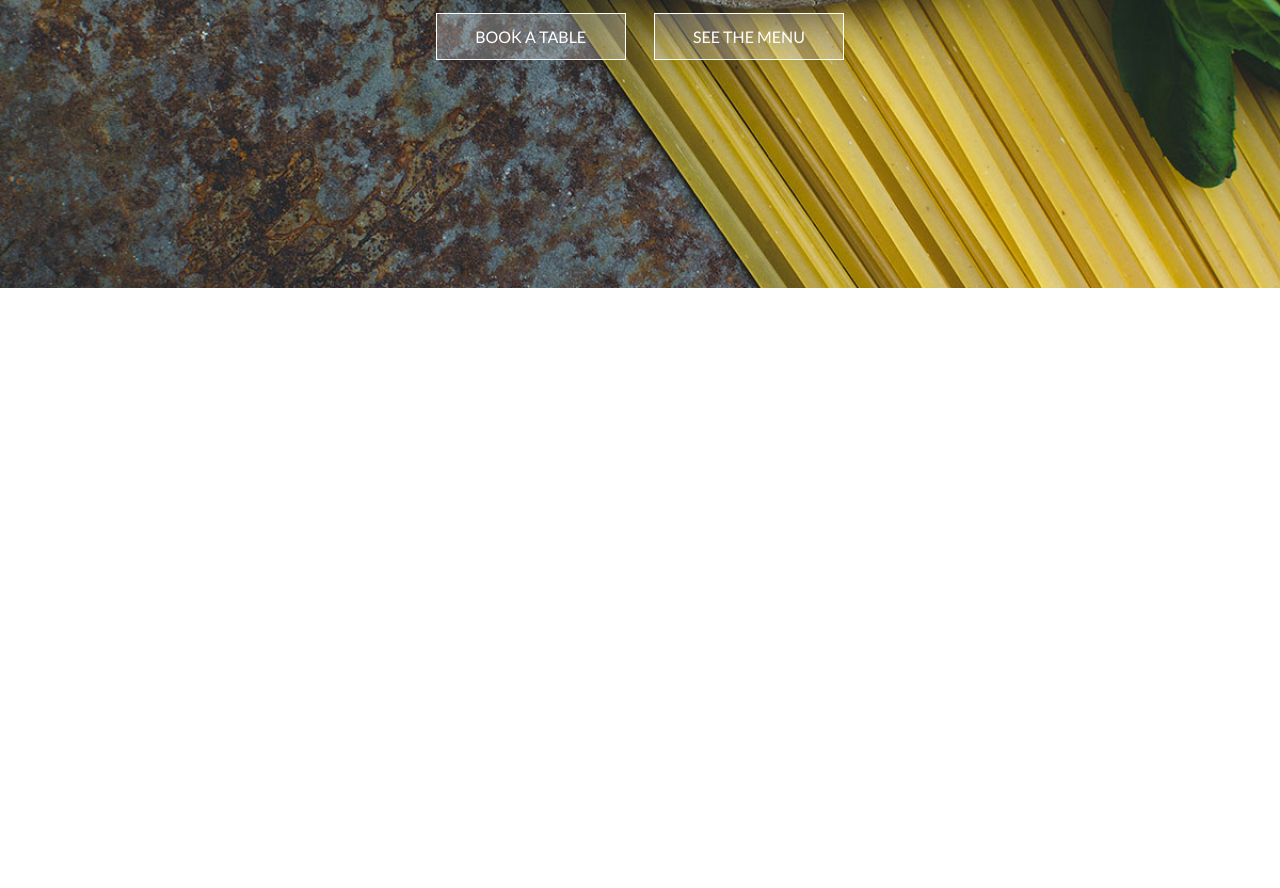
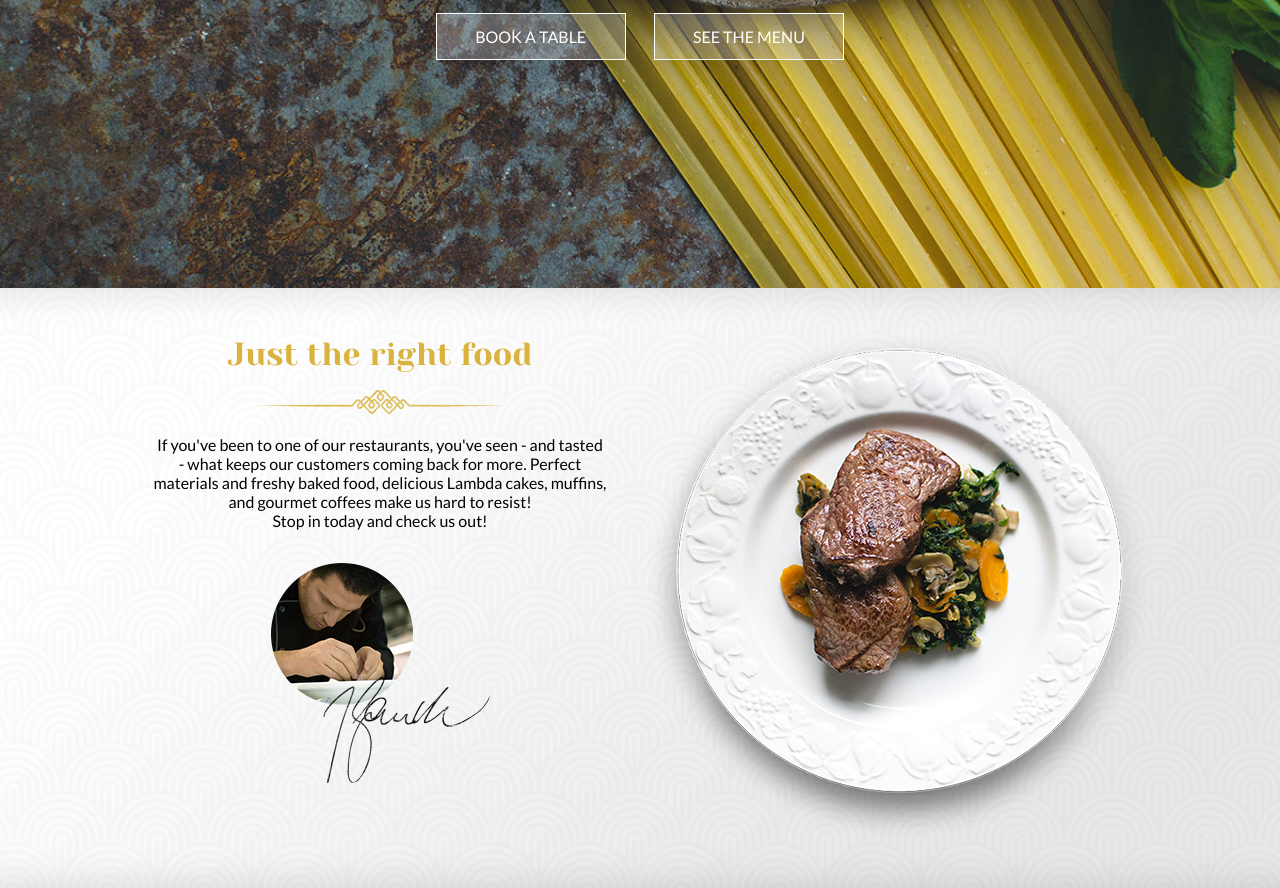
Before and after one commit to bojan30/restaurant, a plain HTML site: page index.html in a window 1280 px wide. Shown: the part 512-1400 px from the top of the page. Before the commit the page ends 800 px from the top, so only its background shows below. Drawn offline with Linux system fonts and the light colour scheme; a web font is replaced by a local one.

Commit message:
about section

```diff
--- a/css/style.css
+++ b/css/style.css
@@ -59,7 +59,8 @@ html{
 }
 .subtitle{
   font-size: 2rem;
-  font-family: 'Yaseva One', cursive;
+  font-family: 'Yeseva One', cursive;
+  font-weight: 200;
 }
 .desc{
   font-size: 1rem;
@@ -122,7 +123,7 @@ nav
   align-items: center;
 }
 .logo a{
-  color: #fff;
+  color: rgba(255,255,255,0.9);
   font-family: 'Yeseva One', cursive;
   text-transform: uppercase;
   font-size: 1.5rem;
@@ -131,7 +132,7 @@ nav
   color: #fff;
   font-size: 1.2rem;
   font-family: 'Gentium Book Basic', serif;
-  padding: 1.3rem 1rem;
+  padding: 1.2rem 1rem;
 }
 .menu a.active{
   border-top: 2px solid #fff;
@@ -157,3 +158,34 @@ hero
 .action a:first-child{
   margin-right: 1.5rem;
 }
+
+/*
+===
+ABOUT
+===
+*/
+
+.about{
+  background-image: url('../images/about-background.jpg');
+}
+.about .container{
+  display: flex;
+}
+.about-text{
+  flex: 1;
+  padding-right: 1rem;
+}
+.about .subtitle{
+  color: #dab33e;
+}
+.about .desc{
+  width: 90%;
+margin: auto;
+}
+.about-image{
+  flex: 1;
+  background-image: url('../images/dish.png');
+}
+.cook{
+   margin-top: 2rem;
+}
--- a/index.html
+++ b/index.html
@@ -17,7 +17,7 @@
         </div>
         <div class="navbar">
           <ul class = "menu">
-            <li><a href="">Home</a></li>
+            <li><a class = "active" href="">Home</a></li>
             <li><a href="">About</a></li>
             <li><a href="">Ingredients</a></li>
             <li><a href="">Menu</a></li>
@@ -43,5 +43,28 @@
       </div>
     </div>
   </div>
+  <div class="about bg p-y-3">
+    <div class="container">
+      <div class="about-text text-center">
+        <h3 class="subtitle">
+          Just the right food
+        </h3>
+        <div class="devider">
+          <img src="./images/devider-gold.png" alt="">
+        </div>
+        <p class="desc">
+          If you've been to one of our restaurants, you've seen - and tasted - what keeps our customers coming back for more.
+          Perfect materials and freshy baked food, delicious Lambda cakes, muffins, and gourmet coffees make us hard to
+          resist! <br>Stop in today and check us out!
+        </p>
+        <div class="cook">
+          <img src="./images/cook.png" alt="">
+        </div>
+      </div>
+      <div class="about-image">
+        <img src="./images/dish.png" alt="">
+      </div>
+    </div>
+  </div>
 </body>
 </html>
```
Also changed, not shown: images/about-background.jpg (added), images/cook.png (added), images/devider-gold.png (added), images/dish.png (added).
